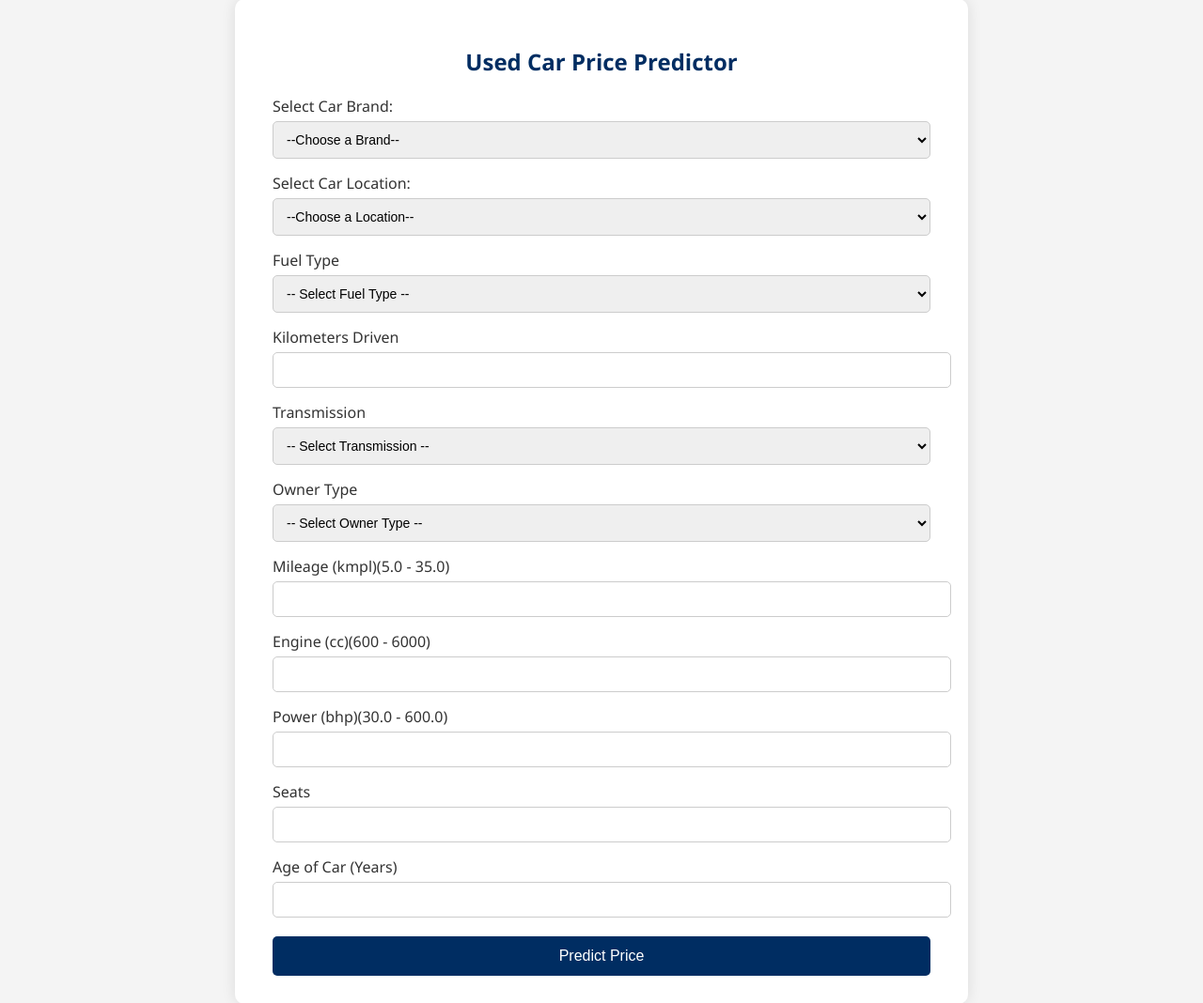
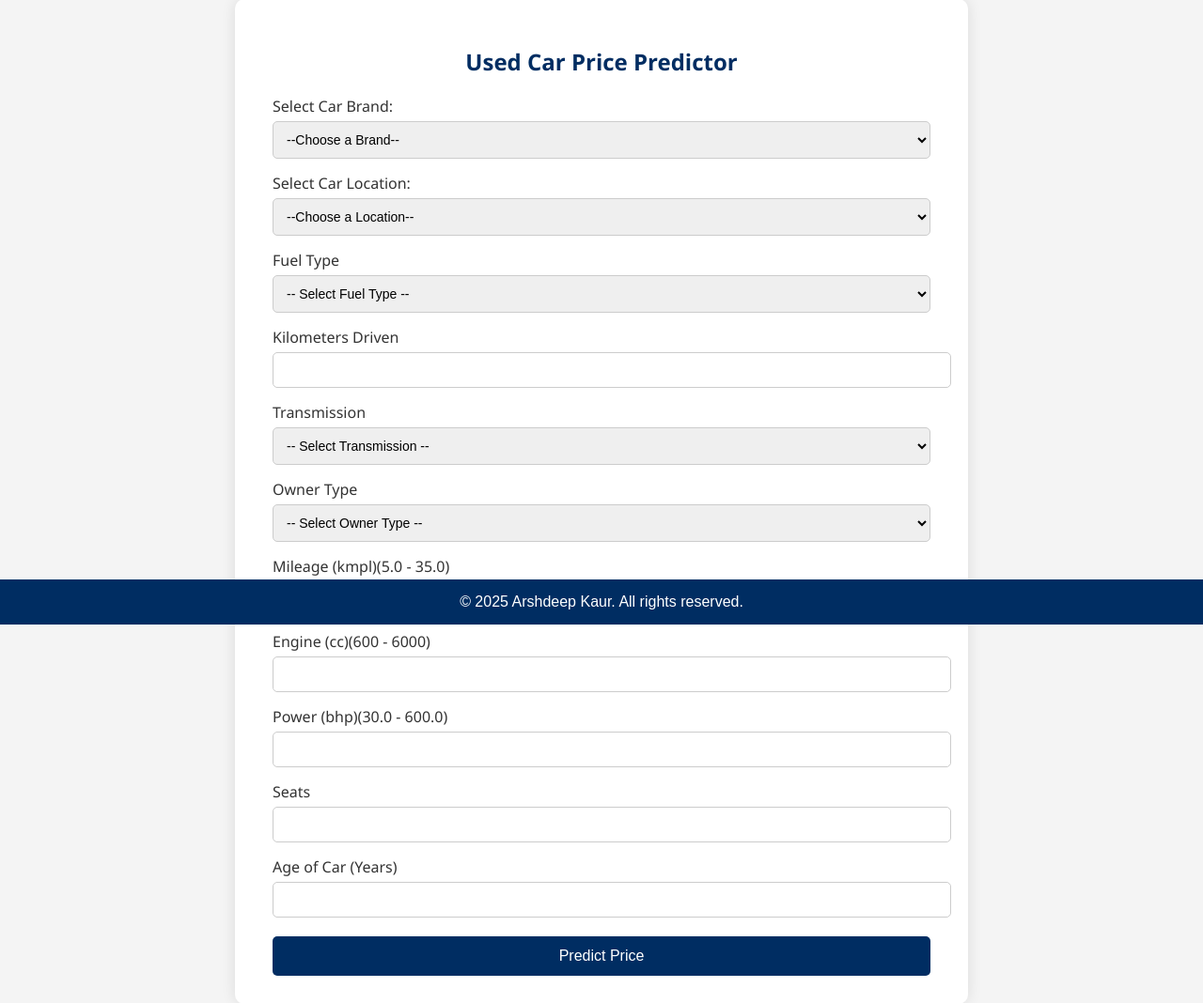
Before and after one commit to arshKauldhar/used-car-price-predictor, a Flask app: page / in a window 1280 px wide. Shown: the part 135-1203 px from the top of the page at 94% size. Run offline with Flask 3, Linux system fonts and the light colour scheme; parts of the project's set-up code (start-up, migrations or seed data) failed here and were passed over.

Commit message:
Update index.html

```diff
--- a/templates/index.html
+++ b/templates/index.html
@@ -122,6 +122,10 @@
             </form>
         </div>
     </div>
+
+    <footer style="background-color: #002d62; text-align: center; padding: 15px 0; position: fixed; bottom: 0; width: 100%; font-family: Arial, sans-serif; color: #fff;">
+        © 2025 Arshdeep Kaur. All rights reserved.
+    </footer>
 </body>
 
 </html>
```
